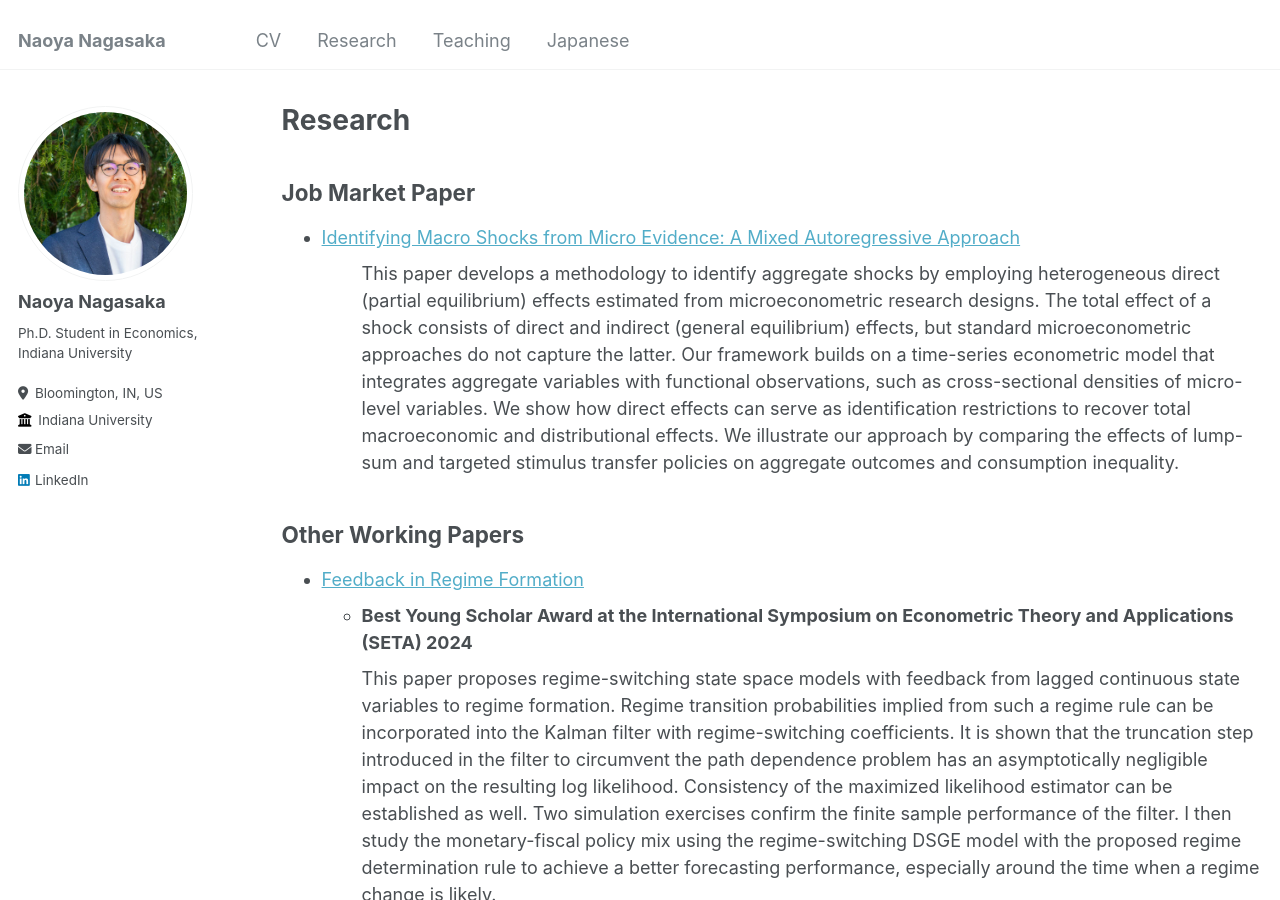
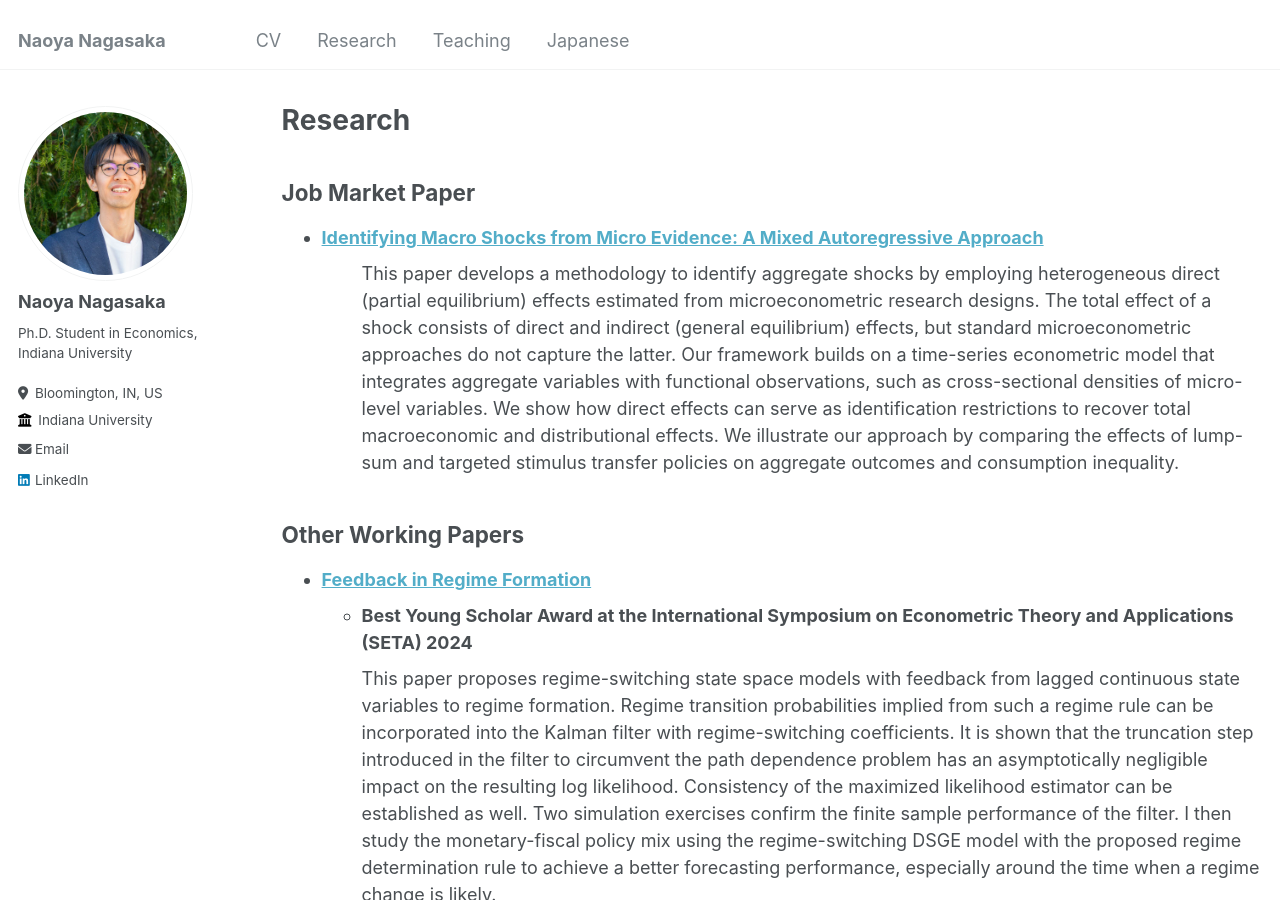
Before and after one commit to naonagas/naonagas.github.io, a Jekyll site: the page built from _pages/research.html, in a window 1280 px wide and 900 px high. Built offline with Jekyll 4.4.1, drawn with Linux system fonts in a browser that asks for light colours.

```diff
--- a/_pages/research.html
+++ b/_pages/research.html
@@ -7,7 +7,7 @@ author_profile: true
 ---
 <h2> Job Market Paper </h2>
 <ul>
-<li> <a href="https://naonagas.github.io/files/MacroShockMicroEvidence.pdf">Identifying Macro Shocks from Micro Evidence: A Mixed Autoregressive Approach</a></li>
+  <li> <a href="https://naonagas.github.io/files/MacroShockMicroEvidence.pdf"><strong>Identifying Macro Shocks from Micro Evidence: A Mixed Autoregressive Approach</strong></a></li>
     <ol style="list-style: none">
         <li> This paper develops a methodology to identify aggregate shocks by employing heterogeneous direct (partial equilibrium) effects estimated from microeconometric research designs. The total effect of a shock consists of direct and indirect (general equilibrium) effects, but standard microeconometric approaches do not capture the latter. Our framework builds on a time-series econometric model that integrates aggregate variables with functional observations, such as cross-sectional densities of micro-level variables. We show how direct effects can serve as identification restrictions to recover total macroeconomic and distributional effects. We illustrate our approach by comparing the effects of lump-sum and targeted stimulus transfer policies on aggregate outcomes and consumption inequality. </li>
     </ol>
@@ -15,7 +15,7 @@ author_profile: true
 
 <h2> Other Working Papers </h2>
 <ul>
-    <li> <a href="https://naonagas.github.io/files/feedback_regime.pdf">Feedback in Regime Formation</a> </li>
+  <li> <a href="https://naonagas.github.io/files/feedback_regime.pdf"><strong>Feedback in Regime Formation</strong></a> </li>
     <ul>
         <li> <strong>Best Young Scholar Award at the International Symposium on Econometric Theory and Applications (SETA) 2024　</strong>　</li>
     </ul>
@@ -32,7 +32,7 @@ the regime-switching DSGE model with the proposed regime determination rule to
 achieve a better forecasting performance, especially around the time when a regime
 change is likely. </li>
 </ol> <br>
-    <li> <a href="https://naonagas.github.io/files/MNS.pdf">Estimating The Missing Intercept</a> (with <a href="https://cm1518.github.io/">Christian Matthes</a> and <a href="https://sites.google.com/view/felipeschwartzman">Felipe Schwartzman</a>) </li>
+    <li> <a href="https://naonagas.github.io/files/MNS.pdf"><strong>Estimating The Missing Intercept</strong></a> (with <a href="https://cm1518.github.io/">Christian Matthes</a> and <a href="https://sites.google.com/view/felipeschwartzman">Felipe Schwartzman</a>) </li>
     <ul>
         <li> <strong> Revise and Resubmit at Econometrica </strong>　</li>
     </ul>
```
